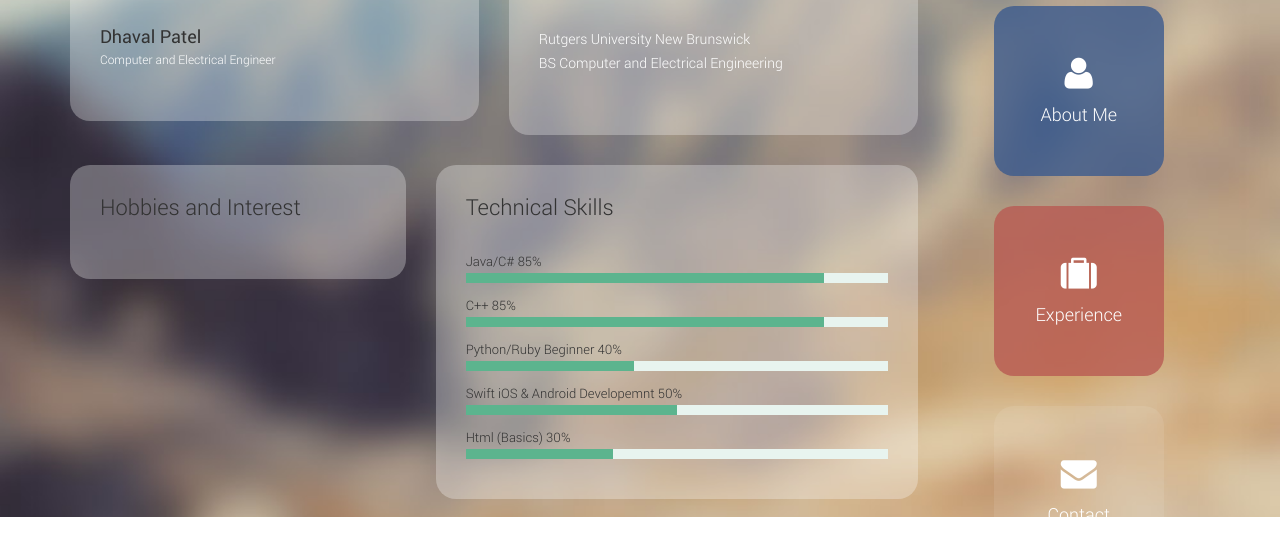
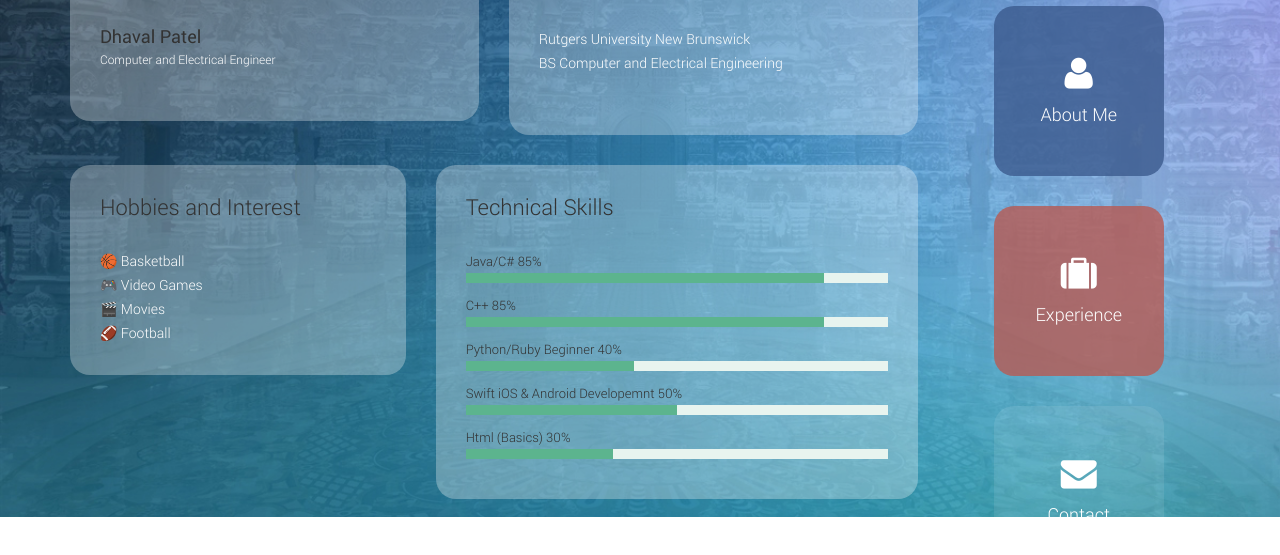
Before and after one commit to dhavalpatel730/resume, a plain HTML site: page index.html in a window 1280 px wide. Both pictures are taken after a click on the link "About Me". Shown: the part 283-838 px from the top of the page. Drawn offline with Linux system fonts and the light colour scheme.

Commit message:
Add files via upload
Updated Hobbies and background

```diff
--- a/css/templatemo-style.css
+++ b/css/templatemo-style.css
@@ -226,7 +226,7 @@ h1, h2, h3, h4, h5 {
   height: 100%;
   width: 100%;
   z-index: 0;
-  background-image: url(../images/bg.jpg);
+  background-image: url(../images/moods.jpg);
   background-size: cover;
   background-repeat: no-repeat;
   background-attachment: fixed;
--- a/index.html
+++ b/index.html
@@ -141,10 +141,13 @@
                                     <div class="box-content">
                                         <h3 class="widget-title">Hobbies and Interest</h3>
                                           <div class="project-item">
-                                           <!-- <img src="images/7.jpg" alt=""> -->
-                                            <div class="project-hover">
-                                                <h4>Great Nature Capture</h4>
-                                            </div>
+                                           <!-- <img src="images/basketball.png" alt=""> -->
+
+                                              <p>  🏀 Basketball</p>
+                                              <p>🎮 Video Games</p>
+                                              <p>🎬 Movies</p>
+                                              <p>🏈 Football</p>
+
                                         </div>
                                     </div>
                                 </div>
```
Also changed, not shown: images/12435521253_acb6ec9f46_h.jpg (added), images/Blur.jpg (added), images/Mandir_Moods.png (added), images/basketball.png (added), images/mandirdome.jpg (added), images/moods.jpg (added).
